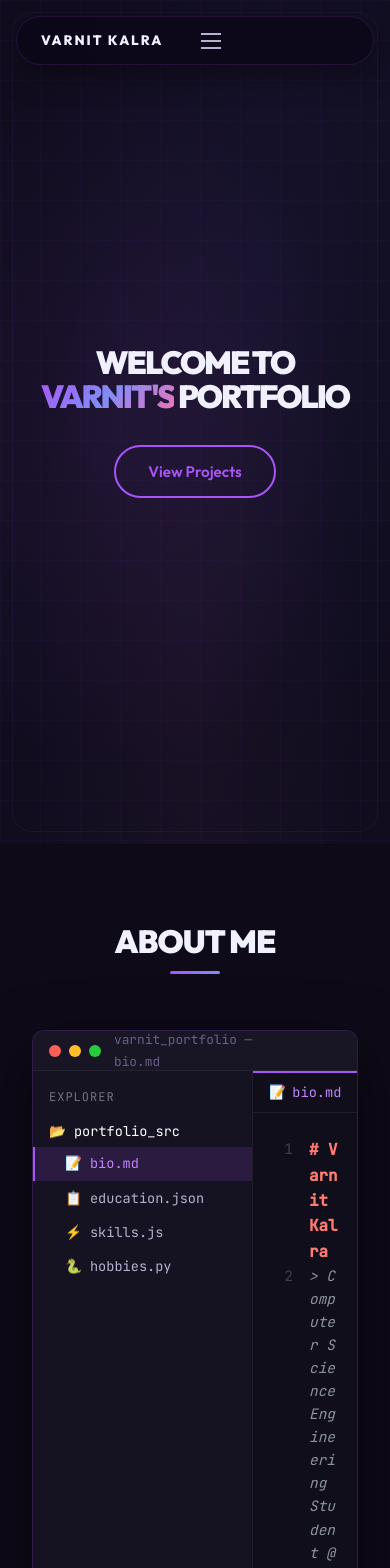
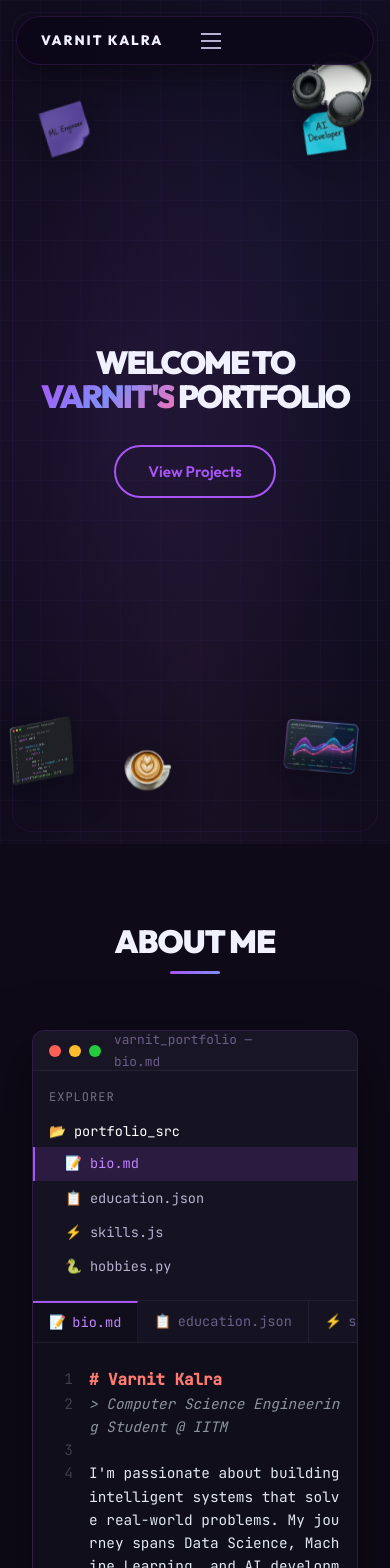
Before and after one commit to Varn1t/Varn1t.github.io, a React (Vite) app in the folder react-portfolio/: page / in a window 390 px wide. Shown: the top 1568 px of the page. Built offline with nearby package versions, Linux system fonts and the light colour scheme.

Commit message:
Fix mobile responsiveness for complex components and sticky note touch handling

```diff
--- a/react-portfolio/src/components/Contact.jsx
+++ b/react-portfolio/src/components/Contact.jsx
@@ -35,7 +35,7 @@ const Contact = () => {
     const [postCatchClicks, setPostCatchClicks] = useState(0);
     const containerRef = useRef(null);
 
-    const handleNoteHover = useCallback(() => {
+    const handleNoteHover = useCallback((e) => {
         if (caught) return;
         const newAttempts = attempts + 1;
         setAttempts(newAttempts);
@@ -43,6 +43,11 @@ const Contact = () => {
         // Let them catch it after 6+ attempts (random chance increases)
         if (newAttempts >= 6 && Math.random() < 0.35) {
             return; // Don't move — let them click
+        }
+
+        // Prevent default touch/tap behavior so it runs away instead of clicking
+        if (e && e.preventDefault) {
+            e.preventDefault();
         }
 
         // Move to a different random position
@@ -98,6 +103,7 @@ const Contact = () => {
                                     exit={{ opacity: 0, scale: 0.3, rotate: pos.rotate + 20 }}
                                     transition={{ type: "spring", stiffness: 300, damping: 20 }}
                                     onMouseEnter={handleNoteHover}
+                                    onTouchStart={handleNoteHover}
                                     onClick={handleNoteCatch}
                                 >
                                     <div className="note-paper">
--- a/react-portfolio/src/index.css
+++ b/react-portfolio/src/index.css
@@ -2247,9 +2247,27 @@ a { color: inherit; text-decoration: none; }
 
   .hero-title { font-size: clamp(2rem, 6vw, 3.5rem); }
 
-  .desk-obj { display: none; }
+  /* Keep desk objects visible but push them down/scale them */
+  .desk-obj { opacity: 0.7; }
+  .headphones-obj { width: 100px; top: 5%; right: 2%; }
+  .terminal-obj { width: 100px; bottom: 5%; left: -2%; top: auto; }
+  .coffee-obj { width: 60px; bottom: 5%; left: 30%; }
+  .chart-obj { width: 100px; bottom: 5%; right: 5%; }
+  .sticky-1 { width: 70px; top: 12%; left: 8%; }
+  .sticky-2 { width: 70px; top: 12%; right: 8%; left: auto; }
 
   .catch-zone { height: 320px; }
+
+  /* New Responsive Adds */
+  .ide-body { flex-direction: column; }
+  .ide-sidebar { width: 100%; border-right: none; border-bottom: 1px solid rgba(255, 255, 255, 0.05); }
+
+  .radar-layout { flex-direction: column; gap: 2rem; }
+  .radar-hud { max-width: 100%; }
+
+  .projects-desktop { padding: 1.5rem; gap: 1.5rem; }
+  .crt-monitor { padding: 1rem; }
+  .crt-glass { padding: 1rem; height: 300px; font-size: 0.75rem; }
 }
 
 @media (max-width: 640px) {
```
Also changed, not shown: 1 other file (tests, documents, lock files or other folders).
